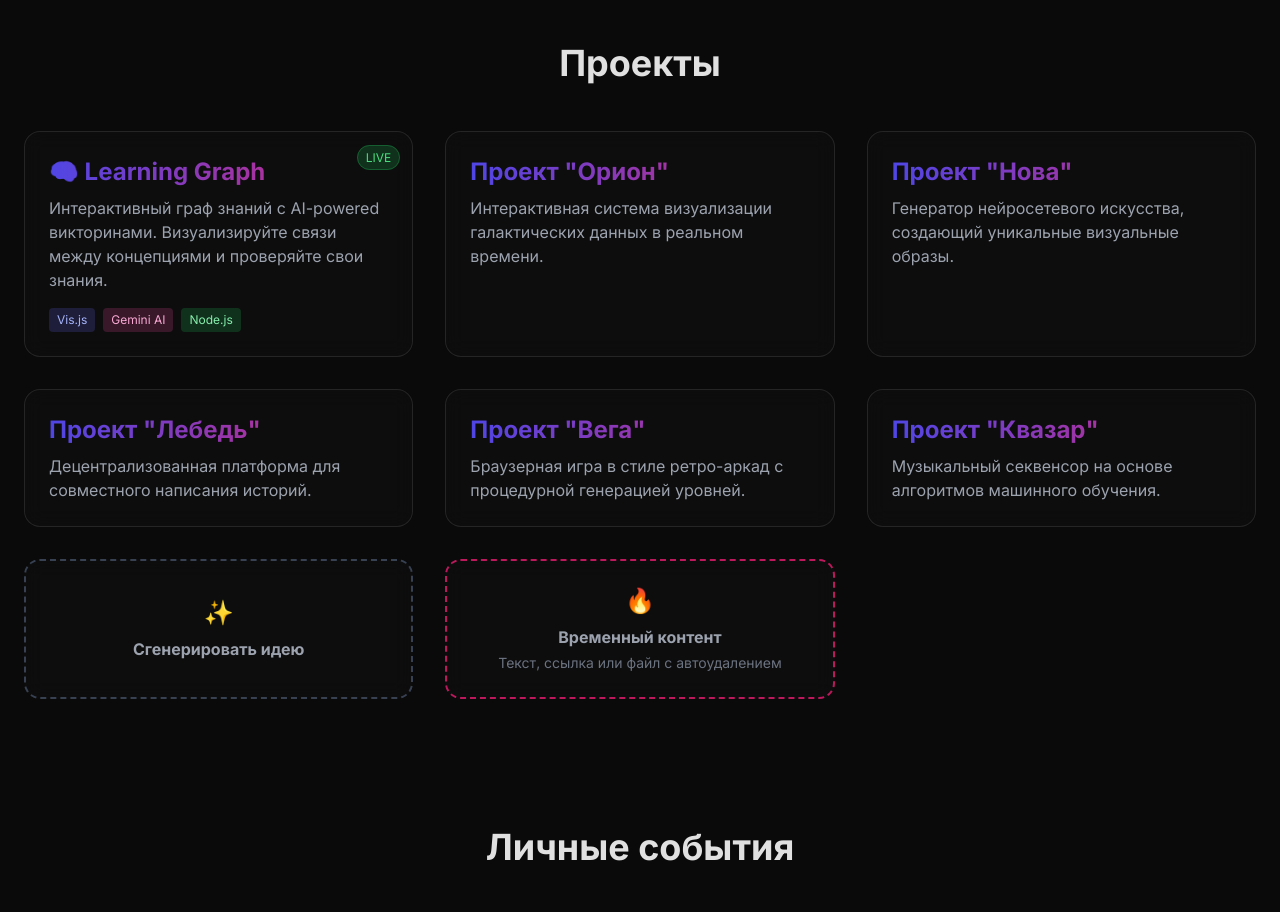
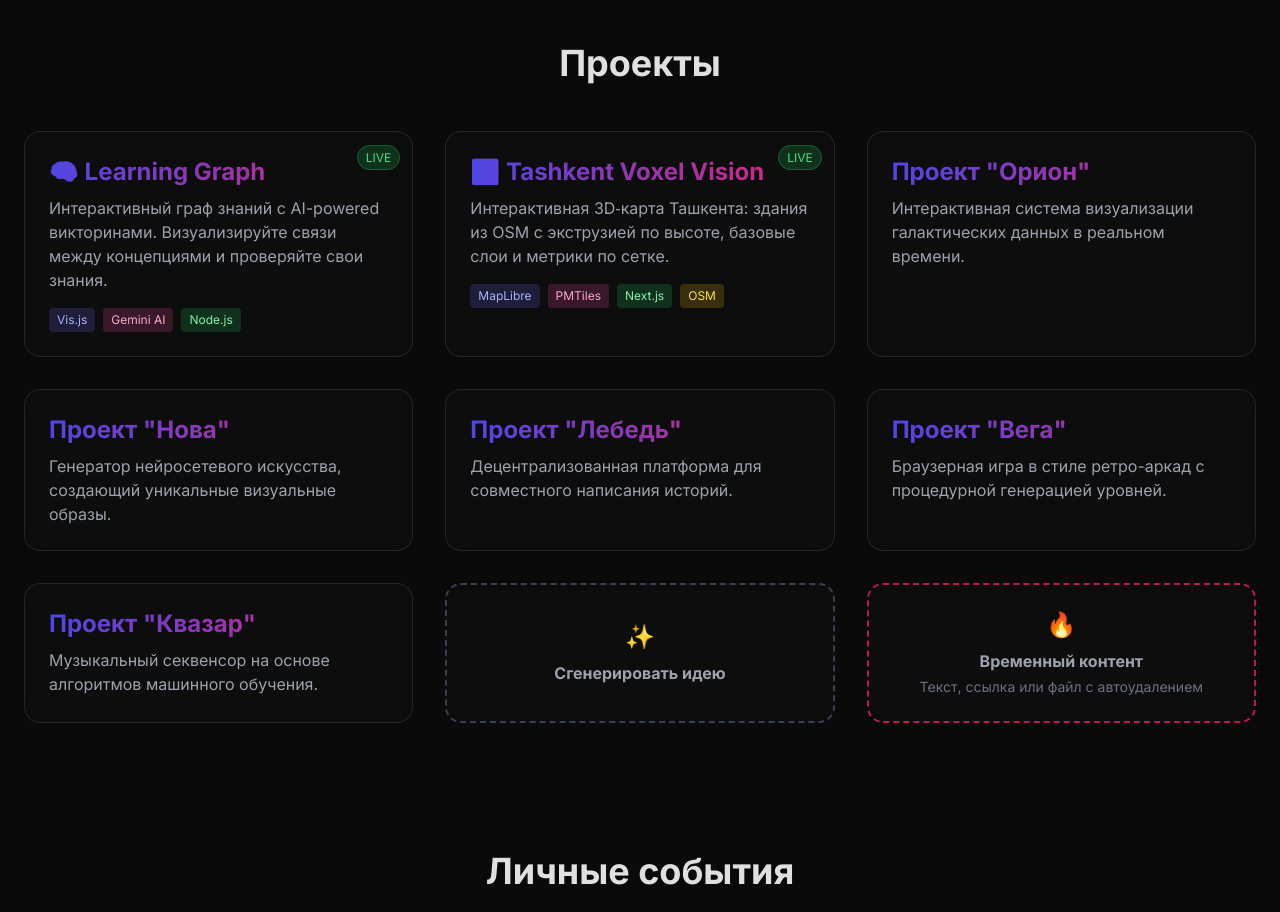
Before and after one commit to Username960528/whynotusethiswebsite, a plain HTML site: page index.html in a window 1280 px wide. Shown: the part 1260-2172 px from the top of the page. Drawn offline with nearby package versions, Linux system fonts and the light colour scheme; animation ran at ten frames a second.

Commit message:
feat: add Tashkent Voxel Vision project card

```diff
--- a/index.html
+++ b/index.html
@@ -93,6 +93,29 @@
                          </div>
                     </a>
 
+
+
+                    <!-- Tashkent Voxel Vision Card - LIVE PROJECT -->
+                    <a href="https://whynotusethis.website/tashkent-voxel-vision" target="_blank" rel="noopener noreferrer"
+                         class="project-card block glass-effect rounded-2xl overflow-hidden group relative">
+                         <div class="absolute top-3 right-3">
+                              <span class="px-2 py-1 text-xs rounded-full bg-green-500/20 text-green-400 border border-green-500/30">
+                                   LIVE
+                              </span>
+                         </div>
+                         <div class="p-6">
+                              <h3 class="text-2xl font-bold mb-2 gradient-text">🏙️ Tashkent Voxel Vision</h3>
+                              <p class="text-gray-400 mb-4">
+                                   Интерактивная 3D‑карта Ташкента: здания из OSM с экструзией по высоте, базовые слои и метрики по сетке.
+                              </p>
+                              <div class="flex flex-wrap gap-2 mt-3">
+                                   <span class="px-2 py-1 text-xs rounded bg-indigo-500/20 text-indigo-300">MapLibre</span>
+                                   <span class="px-2 py-1 text-xs rounded bg-pink-500/20 text-pink-300">PMTiles</span>
+                                   <span class="px-2 py-1 text-xs rounded bg-green-500/20 text-green-300">Next.js</span>
+                                   <span class="px-2 py-1 text-xs rounded bg-yellow-500/20 text-yellow-300">OSM</span>
+                              </div>
+                         </div>
+                    </a>
                     <!-- Project Card 1 -->
                     <a href="#" class="project-card block glass-effect rounded-2xl overflow-hidden group">
                          <div class="p-6">
```
Also changed, not shown: 1 other file.
